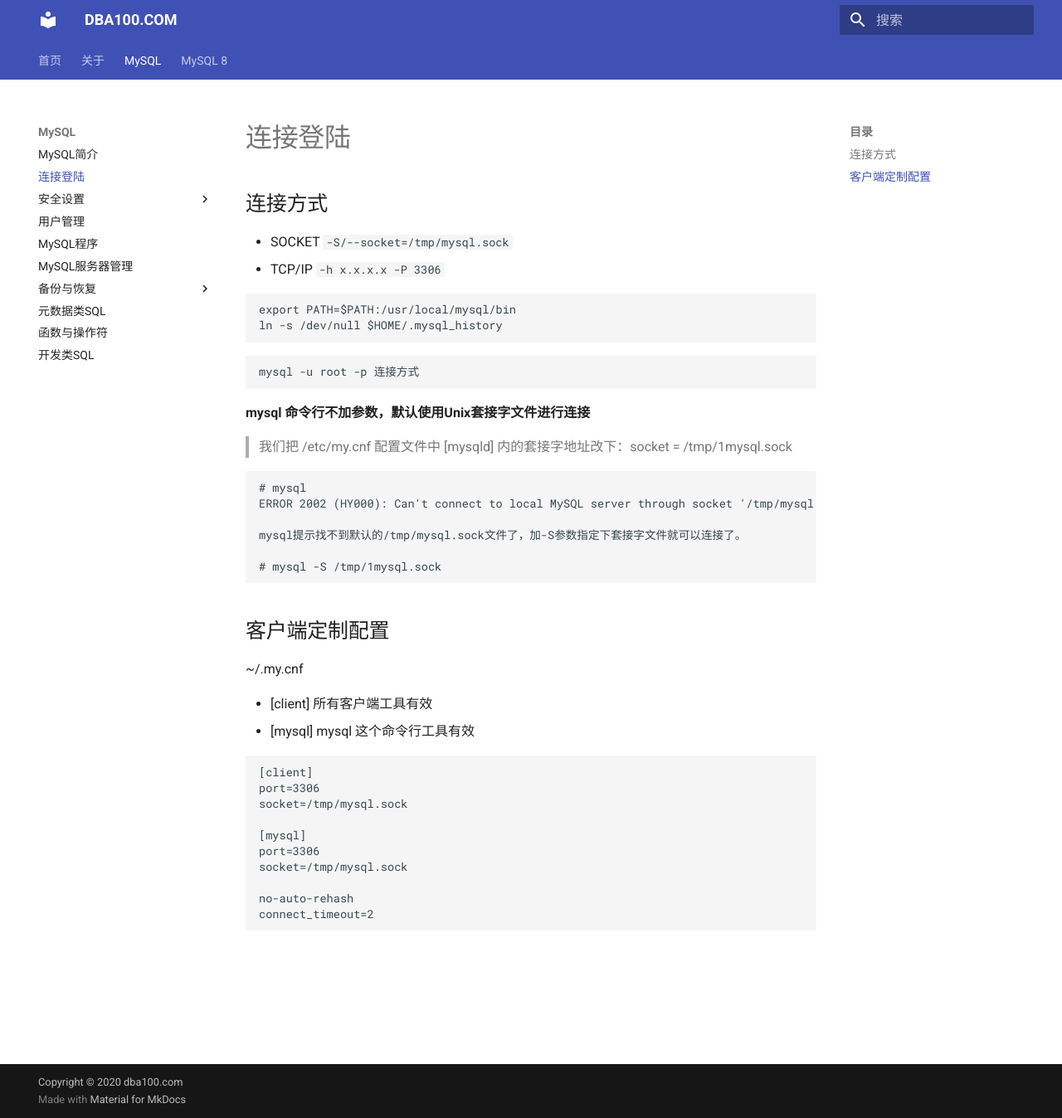
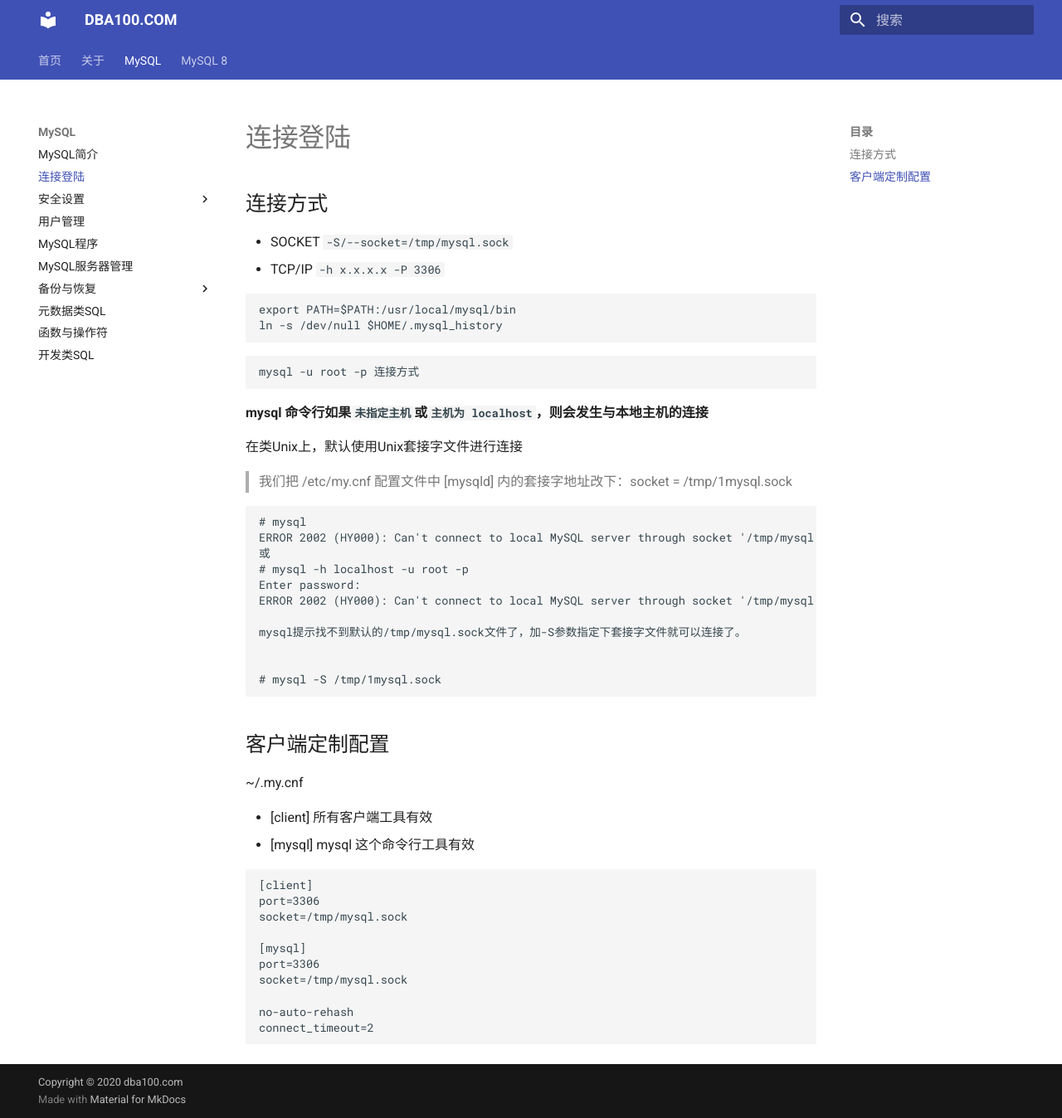
Before and after one commit to duliang123/dba100, an MkDocs documentation site: the page built from docs/mysql/programs-client/mysql.md, in a window 1280 px wide and 1348 px high. Shown: the whole window at 83% size. Built offline with MkDocs 1.6.1 and Material for MkDocs 9.7.7, drawn with Linux system fonts in a browser that asks for light colours.

Commit message:
Update mysql.md

````diff
--- a/docs/mysql/programs-client/mysql.md
+++ b/docs/mysql/programs-client/mysql.md
@@ -14,15 +14,22 @@ ln -s /dev/null $HOME/.mysql_history
 mysql -u root -p 连接方式
 ```
 
-**mysql 命令行不加参数，默认使用Unix套接字文件进行连接**
+**mysql 命令行如果`未指定主机`或`主机为 localhost`，则会发生与本地主机的连接**
+
+在类Unix上，默认使用Unix套接字文件进行连接
 
 > 我们把 /etc/my.cnf 配置文件中 [mysqld] 内的套接字地址改下：socket = /tmp/1mysql.sock
 
 ```
 # mysql
 ERROR 2002 (HY000): Can't connect to local MySQL server through socket '/tmp/mysql.sock' (2)
+或
+# mysql -h localhost -u root -p
+Enter password:
+ERROR 2002 (HY000): Can't connect to local MySQL server through socket '/tmp/mysql.sock' (2)
 
 mysql提示找不到默认的/tmp/mysql.sock文件了，加-S参数指定下套接字文件就可以连接了。
+
 
 # mysql -S /tmp/1mysql.sock
 ```
````
